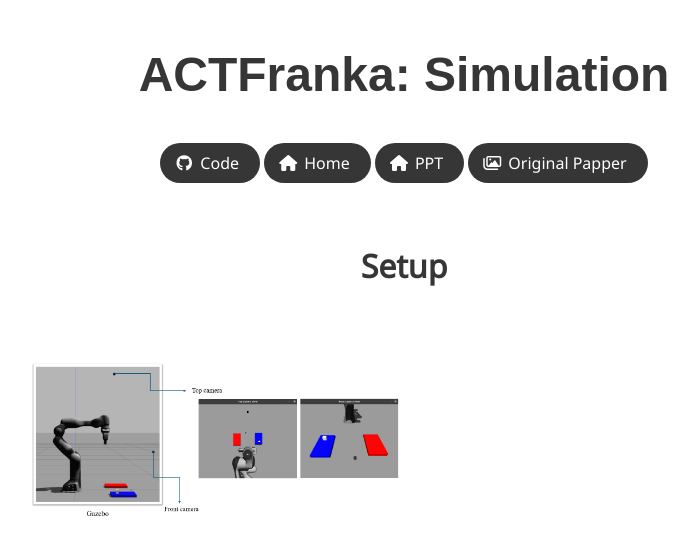
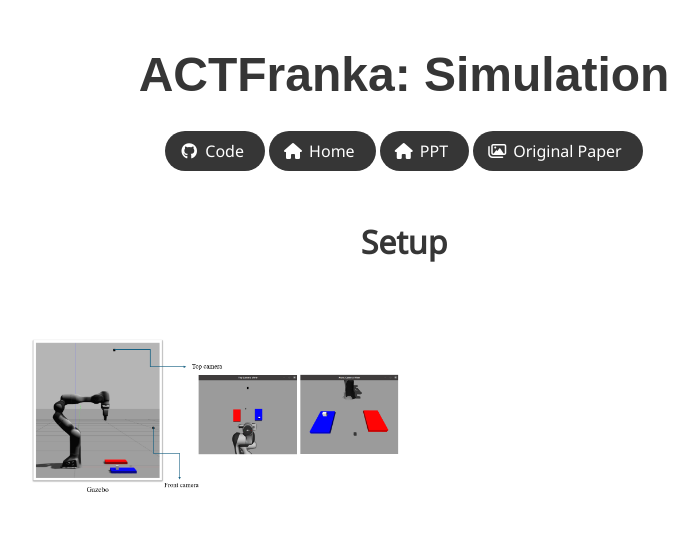
Before and after one commit to sainavaneet/ACTfranka.github.io, a plain HTML site: page pages/simulation.html in a window 1280 px wide. Shown: the top 551 px of the page, without its empty margins (236-934 px from the left). Drawn offline with nearby package versions, Linux system fonts and the light colour scheme; some icons are missing; a web font is replaced by a local one.

Commit message:
Update simulation.html

```diff
--- a/pages/simulation.html
+++ b/pages/simulation.html
@@ -11,25 +11,17 @@
   <script async src="https://www.googletagmanager.com/gtag/js?id=G-PYVRSFMDRL"></script>
   <script>
     window.dataLayer = window.dataLayer || [];
-
-    function gtag() {
-      dataLayer.push(arguments);
-    }
-
+    function gtag() { dataLayer.push(arguments); }
     gtag('js', new Date());
-
     gtag('config', 'G-PYVRSFMDRL');
   </script>
 
-  <link href="https://fonts.googleapis.com/css?family=Google+Sans|Noto+Sans|Castoro"
-        rel="stylesheet">
-
+  <link href="https://fonts.googleapis.com/css?family=Google+Sans|Noto+Sans|Castoro" rel="stylesheet">
   <link rel="stylesheet" href="/static/css/bulma.min.css">
   <link rel="stylesheet" href="/static/css/bulma-carousel.min.css">
   <link rel="stylesheet" href="/static/css/bulma-slider.min.css">
   <link rel="stylesheet" href="/static/css/fontawesome.all.min.css">
-  <link rel="stylesheet"
-        href="https://cdn.jsdelivr.net/gh/jpswalsh/academicons@1/css/academicons.min.css">
+  <link rel="stylesheet" href="https://cdn.jsdelivr.net/gh/jpswalsh/academicons@1/css/academicons.min.css">
   <link rel="stylesheet" href="/static/css/index.css">
   <link rel="icon" href="/static/images/favicon.svg">
 
@@ -40,64 +32,37 @@
   <script src="/static/js/index.js"></script>
 </head>
 <body>
-
-
-
   <section class="hero">
     <div class="hero-body">
       <div class="container is-max-desktop">
         <div class="columns is-centered">
           <div class="column has-text-centered">
             <h1 class="title is-1 publication-title">ACTFranka: Simulation</h1>
-
-
-          <div class="column has-text-centered">
             <div class="publication-links">
-
-              <!-- Code Link. -->
               <span class="link-block">
-                <a href="https://github.com/sainavaneet/ACTfranka"
-                   class="external-link button is-normal is-rounded is-dark">
-                  <span class="icon">
-                      <i class="fab fa-github"></i>
-                  </span>
+                <a href="https://github.com/sainavaneet/ACTfranka" class="external-link button is-normal is-rounded is-dark">
+                  <span class="icon"><i class="fab fa-github"></i></span>
                   <span>Code</span>
                 </a>
               </span>
-
               <span class="link-block">
-                <a href="https://sainavaneet.github.io/ACTfranka.github.io/"
-                   class="external-link button is-normal is-rounded is-dark">
-                  <span class="icon">
-                      <i class="fas fa-home"></i> <!-- Changed icon class here -->
-                  </span>
+                <a href="https://sainavaneet.github.io/ACTfranka.github.io/" class="external-link button is-normal is-rounded is-dark">
+                  <span class="icon"><i class="fas fa-home"></i></span>
                   <span>Home</span>
                 </a>
               </span>
               <span class="link-block">
-                <a href="ppt.html"
-                   class="external-link button is-normal is-rounded is-dark">
-                  <span class="icon">
-                      <i class="fas fa-home"></i> <!-- Changed icon class here -->
-                  </span>
+                <a href="ppt.html" class="external-link button is-normal is-rounded is-dark">
+                  <span class="icon"><i class="fas fa-home"></i></span>
                   <span>PPT</span>
                 </a>
               </span>
-
-              <!-- Dataset Link. -->
               <span class="link-block">
-                <a href="https://arxiv.org/abs/2304.13705"
-                   class="external-link button is-normal is-rounded is-dark">
-                  <span class="icon">
-                      <i class="far fa-images"></i>
+                <a href="https://arxiv.org/abs/2304.13705" class="external-link button is-normal is-rounded is-dark">
+                  <span class="icon"><i class="far fa-images"></i></span>
+                  <span>Original Paper</span>
+                </a>
               </span>
-                  <span>Original Papper</span>
-                  </a>
-            </div>
-
-
-
-
             </div>
           </div>
         </div>
@@ -105,35 +70,24 @@
     </div>
   </section>
 
-
-</section>
   <div class="columns is-centered has-text-centered">
     <div class="column is-four-fifths">
       <h2 class="title is-3">Setup</h2>
     </div>
   </div>
 
-
   <section class="section">
     <div class="container is-max-desktop">
-
-    <!-- Env -->
       <div class="columns is-centered has-text-centered">
         <div class="column is-four-fifths">
-
           <div class="publication-image3">
-            <!-- Inline styles removed, CSS class will handle styling -->
-            <img src="/ACTfranka.github.io/pages/assets/sim_env.png" alt="Descriptive text about the image">
-          </div>
-
+            <img src="/ACTfranka.github.io/pages/assets/sim_env.png" alt="Simulation Environment">
           </div>
         </div>
       </div>
     </div>
   </section>
 
-
-</section>
   <div class="columns is-centered has-text-centered">
     <div class="column is-four-fifths">
       <h2 class="title is-3">Demonstration</h2>
@@ -143,20 +97,14 @@
   <section class="hero teaser">
     <div class="container is-max-desktop">
       <div class="hero-body">
-
         <video id="teaser" autoplay muted loop playsinline height="100%">
-        <source src="/ACTfranka.github.io/pages/assets/demo.mp4"
-                type="video/mp4">
+          <source src="/ACTfranka.github.io/pages/assets/demo.mp4" type="video/mp4">
         </video>
-      <h2 class="subtitle has-text-centered">
-        <span class="dnerf"></span> Demonstration in Gazebo simulator
-      </h2>
+        <h2 class="subtitle has-text-centered">Demonstration in Gazebo simulator</h2>
       </div>
     </div>
   </section>
 
-
-</section>
   <div class="columns is-centered has-text-centered">
     <div class="column is-four-fifths">
       <h2 class="title is-3">Loss</h2>
@@ -165,22 +113,15 @@
 
   <section class="section">
     <div class="container is-max-desktop">
-
-    <!-- Env -->
       <div class="columns is-centered has-text-centered">
         <div class="column is-four-fifths">
-
           <div class="publication-image3">
-            <!-- Inline styles removed, CSS class will handle styling -->
-            <img src="/ACTfranka.github.io/pages/assets/loss.png" alt="Descriptive text about the image">
-          </div>
-
+            <img src="/ACTfranka.github.io/pages/assets/loss.png" alt="Loss Graph">
           </div>
         </div>
       </div>
     </div>
   </section>
-
 
   <div class="columns is-centered has-text-centered">
     <div class="column is-four-fifths">
@@ -189,50 +130,40 @@
   </div>
 
   <section class="hero is-light is-small">
-
     <div class="hero-body">
-
       <div class="container">
-
         <div id="results-carousel" class="carousel results-carousel">
           <div class="item item-steve">
             <video poster="" id="steve" autoplay controls muted loop playsinline height="100%">
-            <source src="/ACTfranka.github.io/pages/assets/Media1.mp4"
-                    type="video/mp4">
+              <source src="/ACTfranka.github.io/pages/assets/Media1.mp4" type="video/mp4">
             </video>
           </div>
           <div class="item item-chair-tp">
             <video poster="" id="chair-tp" autoplay controls muted loop playsinline height="100%">
-            <source src="/ACTfranka.github.io/pages/assets/Media2.mp4"
-                    type="video/mp4">
+              <source src="/ACTfranka.github.io/pages/assets/Media2.mp4" type="video/mp4">
             </video>
           </div>
           <div class="item item-shiba">
             <video poster="" id="shiba" autoplay controls muted loop playsinline height="100%">
-            <source src="/ACTfranka.github.io/pages/assets/Media3.mp4"
-                    type="video/mp4">
+              <source src="/ACTfranka.github.io/pages/assets/Media3.mp4" type="video/mp4">
             </video>
           </div>
           <div class="item item-fullbody">
             <video poster="" id="fullbody" autoplay controls muted loop playsinline height="100%">
-            <source src="/ACTfranka.github.io/pages/assets/Media3.mp4"
-                    type="video/mp4">
+              <source src="/ACTfranka.github.io/pages/assets/Media3.mp4" type="video/mp4">
             </video>
           </div>
-
         </div>
       </div>
     </div>
   </section>
 
-
   <footer class="footer">
     <div class="container">
       <div class="content has-text-centered">
-      <p>Page template borrowed from <a href="https://nerfies.github.io/"><span class="dnerf">Nerfies</span></p>
+        <p>Page template borrowed from <a href="https://nerfies.github.io/"><span class="dnerf">Nerfies</span></a></p>
       </div>
     </div>
   </footer>
-
 </body>
 </html>
```
Lines whose indentation alone changed are shown as unchanged.
